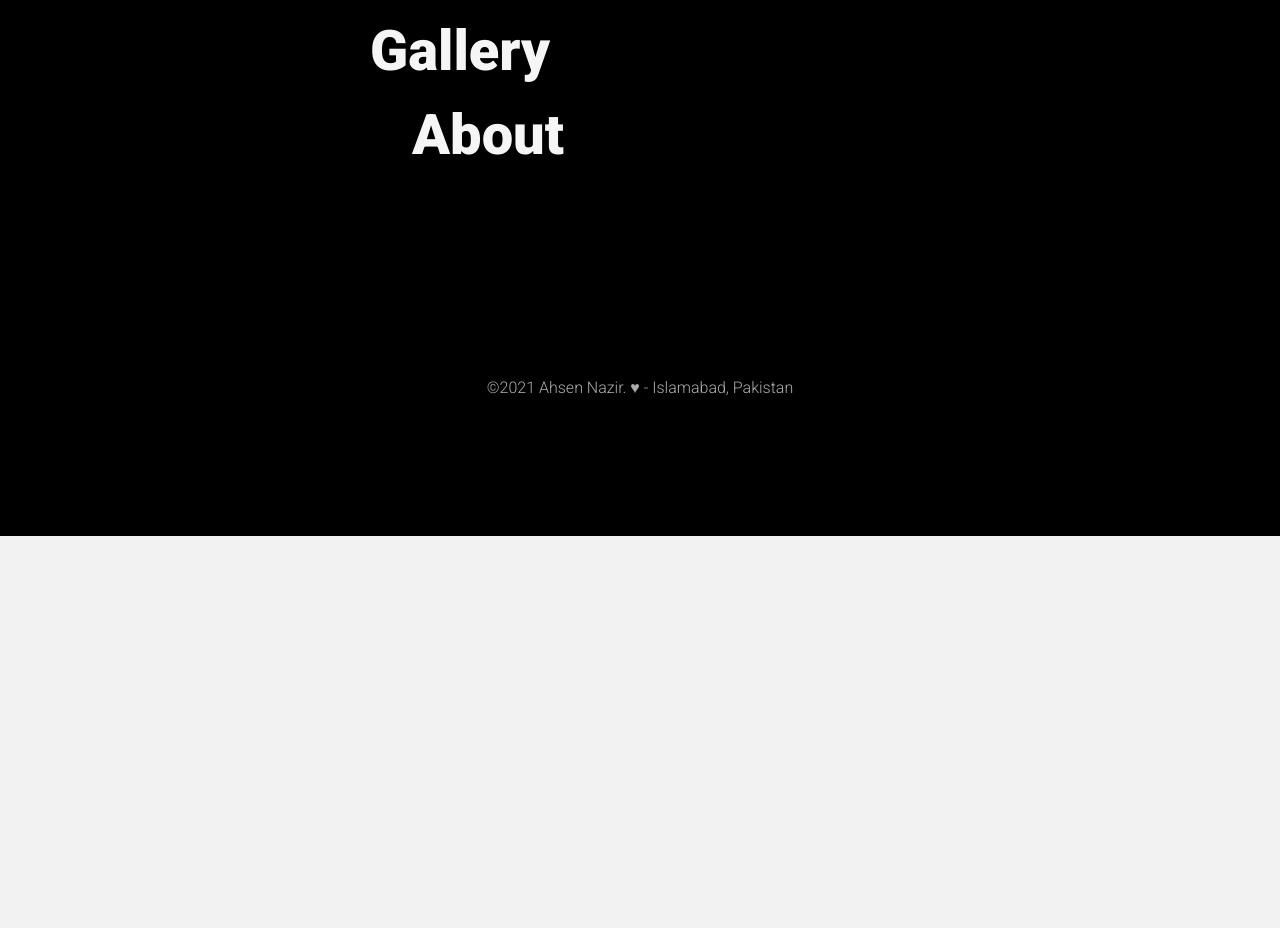
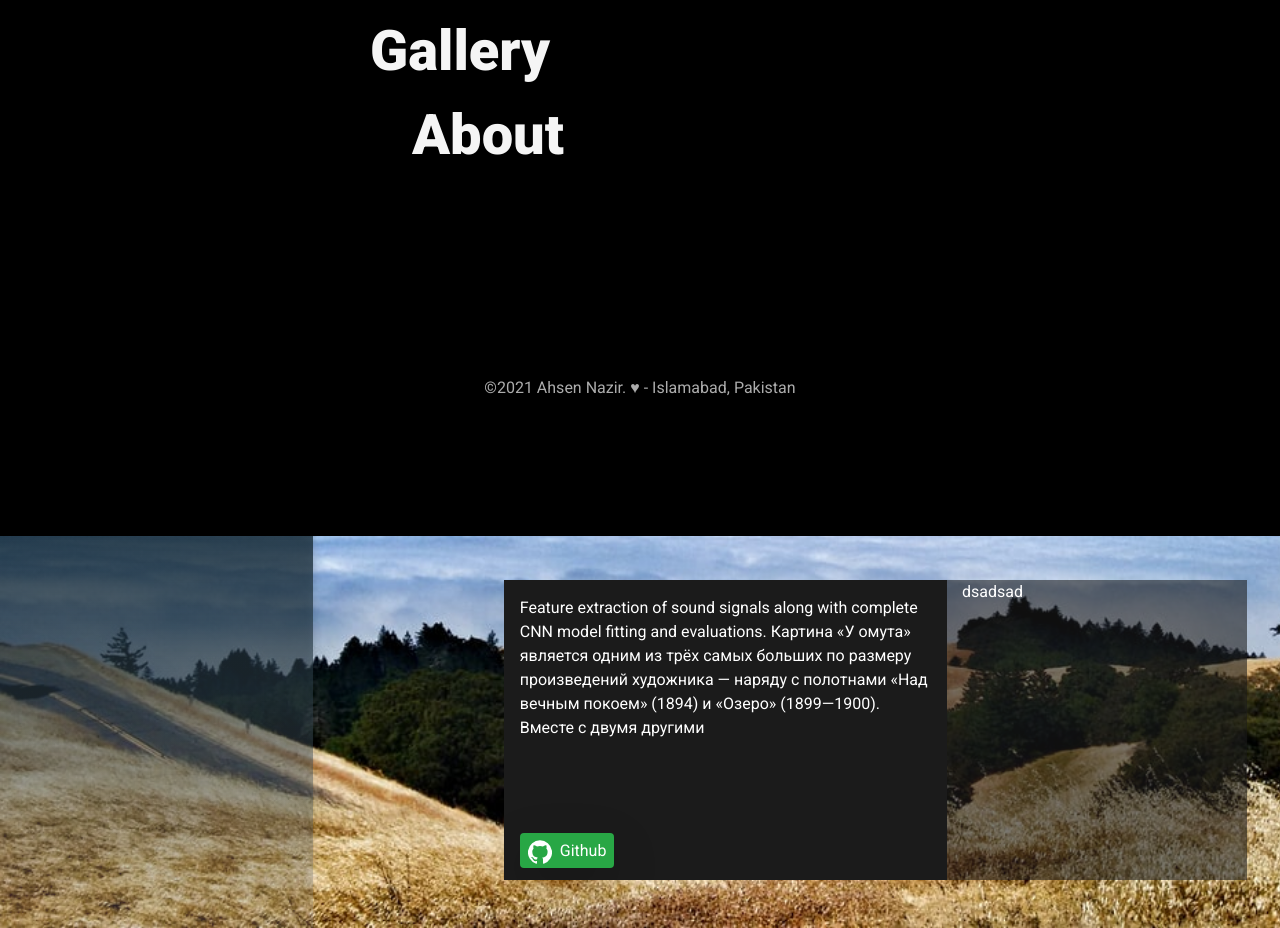
Before and after one commit to acen20/react-portfolio, a React (Create React App) app: page / in a window 1280 px wide. Shown: the part 1864-2792 px from the top of the page. Before the commit the page ends 2033 px from the top, so only its background shows below. Built offline with nearby package versions, Linux system fonts and the light colour scheme.

Commit message:
Routine push

```diff
--- a/src/ML.css
+++ b/src/ML.css
@@ -0,0 +1,59 @@
+.ml-container {
+  height: 100vh;
+  background-repeat: none;
+  background-size: cover;
+  background-image: url("images/ML-Drone.jpeg");
+}
+
+.ml-sidebar {
+  height: 100vh;
+  background: linear-gradient(
+    180deg,
+    #112632 35.94%,
+    rgba(158, 158, 158, 0.205298) 99.99%,
+    rgba(196, 196, 196, 0) 100%
+  );
+  filter: drop-shadow(0px 4px 4px rgba(0, 0, 0, 0.25));
+  font-weight: 400;
+}
+
+.ml-project-link {
+  text-decoration: none;
+  color: white !important;
+  width: 100%;
+}
+
+.ml-project-link:hover {
+  text-decoration: none;
+}
+
+.ml-sidebar .selected {
+  font-weight: 700 !important;
+  border-bottom: 4px solid white;
+}
+
+.w-85 {
+  width: 85%;
+}
+
+.ml-project-container {
+  height: 100vh;
+}
+
+.ml-project-header {
+  border-bottom: 2px solid white;
+  font-size: 24px;
+  font-weight: 700;
+}
+
+.ml-project-details {
+}
+.ml-project-desc {
+  background-color: #1b1b1b;
+}
+
+.ml-project-graph {
+  background-color: rgba(27, 27, 27, 0.58);
+  min-height: 300px;
+  max-width: 300px;
+}
--- a/src/ML.js
+++ b/src/ML.js
@@ -1,9 +1,71 @@
 import React from "react";
+import "./ML.css";
+import GitHubIcon from "@material-ui/icons/GitHub";
 
 function ML() {
   return (
-    <div className="container-fluid bg-dark text-light">
-      <h3>Machine Learning</h3>
+    <div className="ml-container bg-dark text-white">
+      <div class="row">
+        <div className="ml-sidebar col-3 pt-5">
+          <div className="ml-sidebar-controls p-0">
+            <div className="p-0 w-85 ml-auto py-2 selected">
+              <a href="javascript:load-ml()" class="ml-project-link">
+                Low Flying Objects
+              </a>
+            </div>
+            <div className="p-0 w-85 ml-auto py-2 mt-3">
+              <a href="javascript:load-ml()" class="ml-project-link">
+                Data Reconstruction
+              </a>
+            </div>
+            <div className="p-0 w-85 ml-auto py-2 mt-3">
+              <a href="javascript:load-ml()" class="ml-project-link">
+                MFCC Feature Extraction
+              </a>
+            </div>
+            <div className="p-0 w-85 ml-auto py-2 mt-3">
+              <a href="javascript:load-ml()" class="ml-project-link">
+                ML Ensembles on Medical Conditions
+              </a>
+            </div>
+            <div className="p-0 w-85 ml-auto py-2 mt-3">
+              <a href="javascript:load-ml()" class="ml-project-link">
+                Dimensionality Reduction
+              </a>
+            </div>
+          </div>
+        </div>
+
+        <div className="col-9 ml-project-container p-5">
+          <div className="bg-darkf h-100 d-flex flex-column justify-content-between align-items-end">
+            <h3 className="ml-project-header pb-2 mr-5">Low Flying Objects</h3>
+            <div className="ml-project-details container">
+              <div className="row">
+                <div className="ml-auto ml-project-desc d-flex flex-column justify-content-between p-3 col-6">
+                  <p class="pb-4">
+                    Feature extraction of sound signals along with complete CNN
+                    model fitting and evaluations. Картина «У омута» является
+                    одним из трёх самых больших по размеру произведений
+                    художника — наряду с полотнами «Над вечным покоем» (1894) и
+                    «Озеро» (1899—1900). Вместе с двумя другими
+                  </p>
+                  <div>
+                    <a
+                      href="https://github.com/acen20/CNN-Tensorflow-Keras-for-sound-classification"
+                      className="p-2 bg-success text-white shadow-lg rounded"
+                      target="_blank"
+                    >
+                      <GitHubIcon className="mr-2" />
+                      <div className="d-inline-block">Github</div>
+                    </a>
+                  </div>
+                </div>
+                <div className="ml-project-graph col-6">dsadsad</div>
+              </div>
+            </div>
+          </div>
+        </div>
+      </div>
     </div>
   );
 }
--- a/src/index.css
+++ b/src/index.css
@@ -1,4 +1,4 @@
-@import url("https://fonts.googleapis.com/css2?family=Roboto:wght@100;200;300;900");
+@import url("https://fonts.googleapis.com/css2?family=Roboto:wght@100;200;300;400;500;900");
 
 * {
   margin: 0;
```
